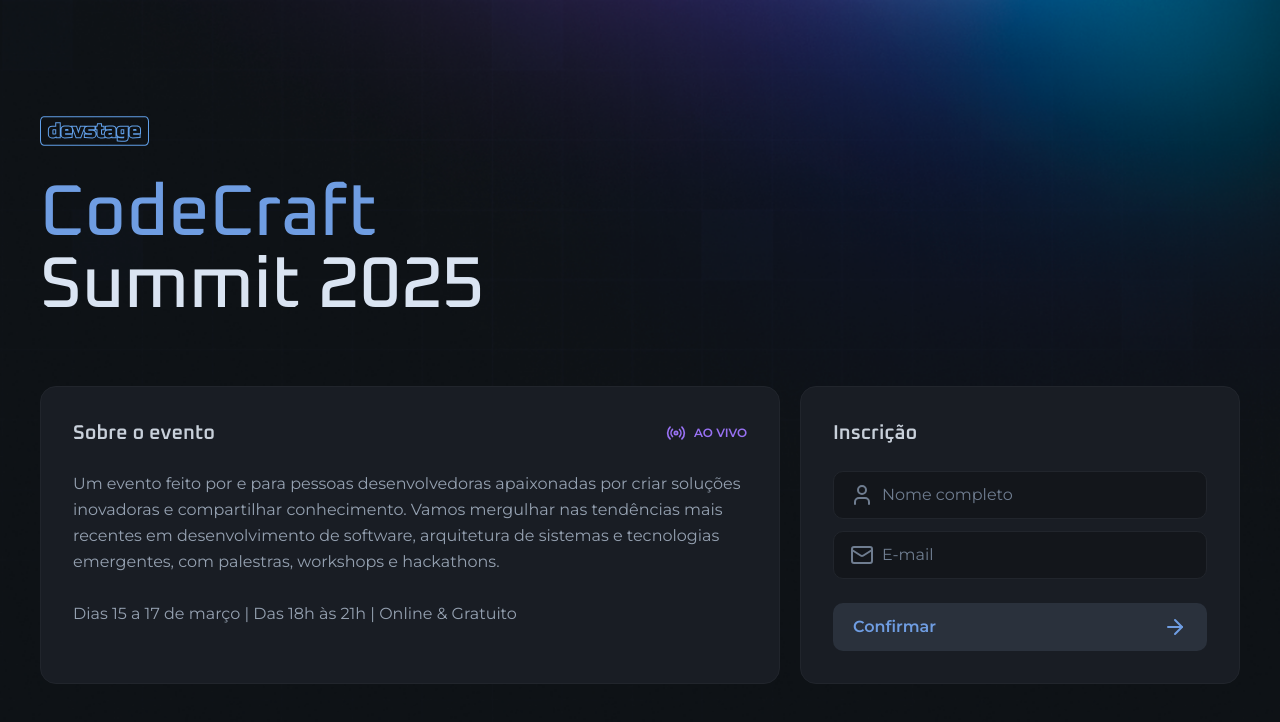
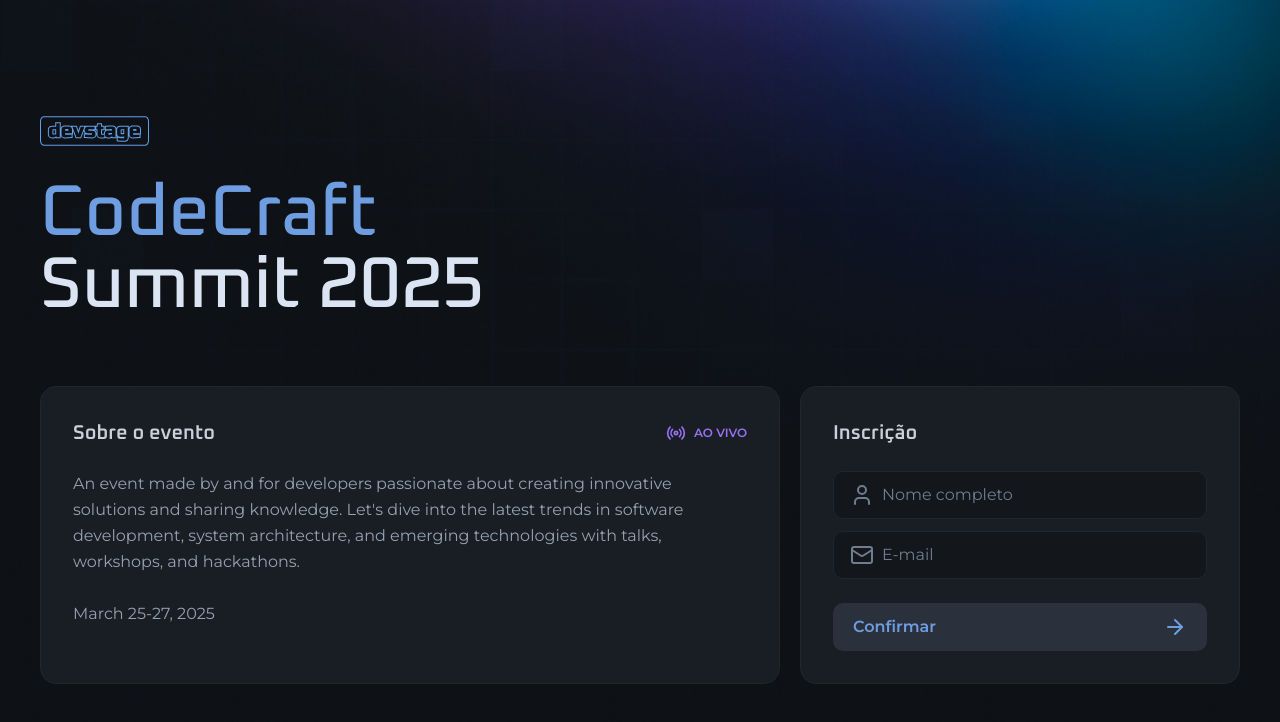
Before and after one commit to lesada/nlw-connect-react, a Next.js app: page / in a window 1280 px wide. Shown: the top 722 px of the page. Built offline with nearby package versions, Linux system fonts and the light colour scheme.

Commit message:
fix: english texts

```diff
--- a/src/app/page.tsx
+++ b/src/app/page.tsx
@@ -28,14 +28,13 @@ export default function Home() {
               </span>
             </div>
             <p className="text-gray-300 leading-relaxed text-sm md:text-base">
-              Um evento feito por e para pessoas desenvolvedoras apaixonadas por
-              criar soluções inovadoras e compartilhar conhecimento. Vamos
-              mergulhar nas tendências mais recentes em desenvolvimento de
-              software, arquitetura de sistemas e tecnologias emergentes, com
-              palestras, workshops e hackathons.
+              An event made by and for developers passionate about creating
+              innovative solutions and sharing knowledge. Let's dive into the
+              latest trends in software development, system architecture, and
+              emerging technologies with talks, workshops, and hackathons.
               <br />
               <br />
-              Dias 15 a 17 de março | Das 18h às 21h | Online & Gratuito
+              March 25-27, 2025
             </p>
           </div>
 
```
